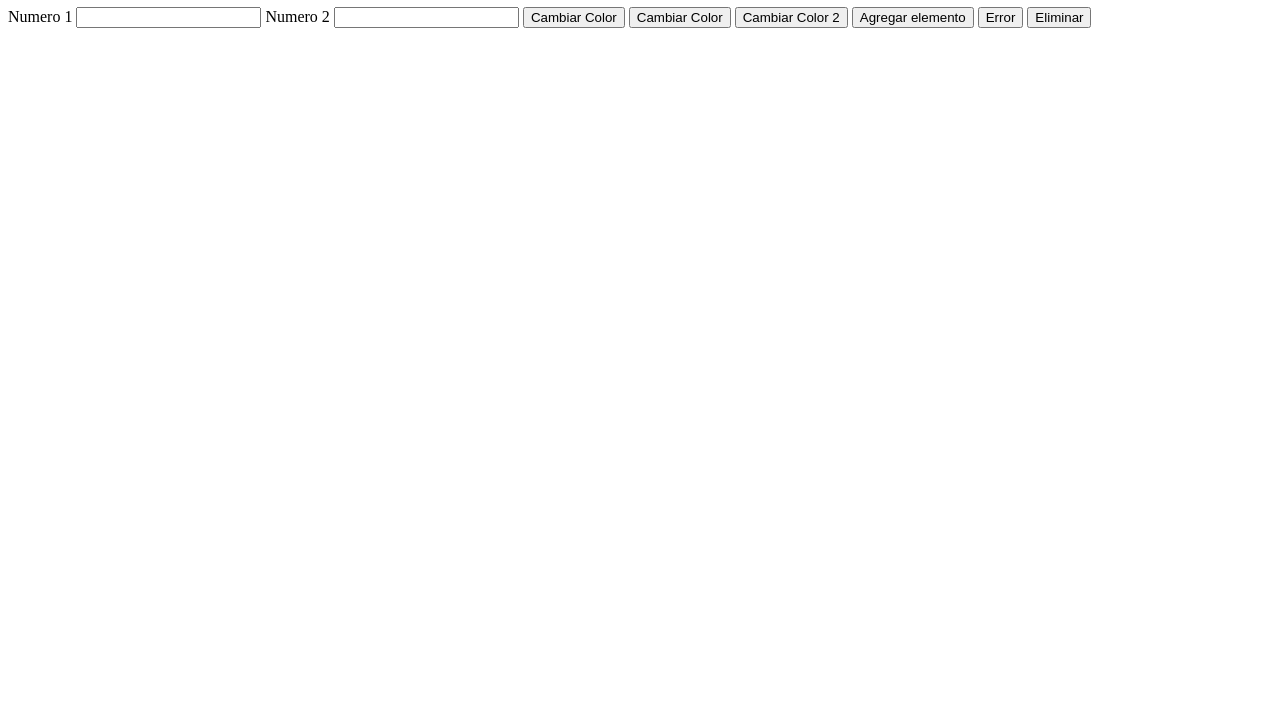
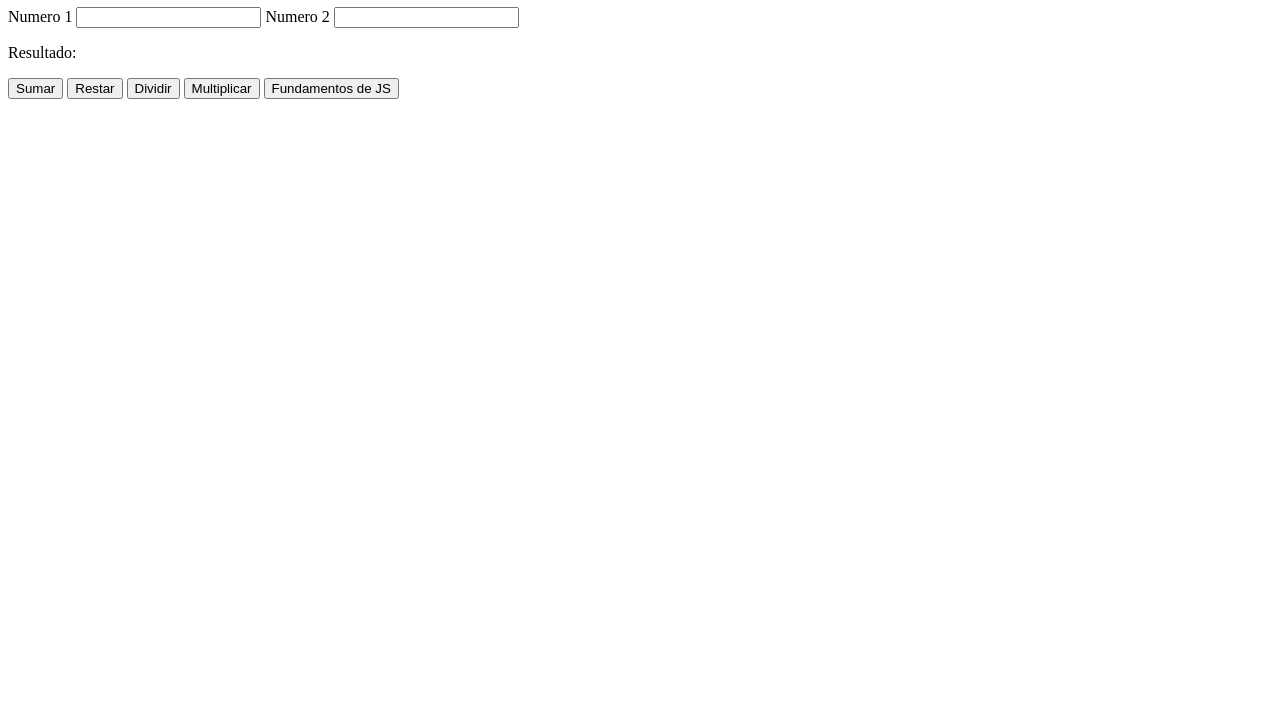
Before and after one commit to red91shadow/pw_u1_lj, a plain HTML site: page pw_u1_lj/pages/calculadoraexterna.html in a window 1280 px wide. Shown: the part 73-800 px from the top of the page. Drawn offline with Linux system fonts and the light colour scheme.

Commit message:
Taller 7

```diff
--- a/pw_u1_lj/js/calculadora.js
+++ b/pw_u1_lj/js/calculadora.js
@@ -11,3 +11,161 @@
 //  en linea (a un solo elemento),
 //  interno (a una sola pagina),
 //  externo (a varias paginas de manera centralizada).
+
+
+const SUMA = '+';
+const RESTA = '-';
+function sumar(numero1, numero2) {
+    return numero1 + numero2;
+
+}
+
+
+function restar(numero1, numero2) {
+    return numero1 - numero2;
+}
+
+
+function dividir(numero1, numero2) {
+    return numero1 / numero2;
+}
+
+
+function multiplicar(numero1, numero2) {
+    return numero1 * numero2;
+}
+
+
+function evaluarOperacion(tipo) {
+    let num1 = parseFloat(document.getElementById('id_numero1').value);
+    let num2 = parseFloat(document.getElementById('id_numero2').value);
+    let resultado = 0;
+    if (tipo === SUMA) {
+        resultado = sumar(num1, num2);
+    }
+    if (tipo === RESTA) {
+        resultado = restar(num1, num2);
+    }
+    if (tipo === '*') {
+        resultado = multiplicar(num1, num2);
+    }
+    if (tipo === '/') {
+        resultado = dividir(num1, num2);
+    }
+    document.getElementById('id_resultado').innerText = 'Resultado: ' + resultado.toString();
+
+
+    /*Tipos de variable
+    var: antiguo obsoleto
+    let: variables cambiantes
+    const: variables constantes
+     */
+
+    let nombre = '10';
+    let numero = 10;
+    let arreglo = [1, 2, 3, 4, 5];
+
+    const nomrbrec = '10';
+    console.log(arreglo);
+    console.log('texto de prueba');
+
+    /* Arreglos */
+
+    const diasLaborables = ['Lunes', 'martes', 'miercoles', 'jueves', 'viernes']
+    console.log(diasLaborables);
+    console.log(diasLaborables[0]);
+
+    consologe.log(diasLaborables[10]);
+    let valor = '';
+    consolo.log(valor);
+
+    diasLaborables.push('Sabado');
+    diasLaborables.unshift('Dias')
+    console.log(diasLaborables);
+
+    const numerosImpares = [1, 3, 5, 7, 9];
+    const numerosPares = [2, 4, 6, 8];
+    const numeros = numerosImpares.concat(numerosPares);
+    console.log(numeros)
+
+    /* Sentencias de Control  */
+
+    for (const dia of diasLaborables) {
+        console.log(dia);
+        if (dia === 'Viernes') {
+            console.log('Por fin viernes');
+        } else {
+            console.log('aun no es viernes');
+
+        }
+
+
+        if (dia !== 'Viernes') {
+            console.log('Dia Normal');
+        } else {
+            console.log('Dia de salida');
+
+        }
+    }
+
+    /* Manejos de objetos  */
+
+    const miProfesor = {
+        nombre: 'Joel',
+        apellido: 'Luna',
+        edad: 35,
+        genero: 'Masculino',
+        ciudad: 'Quito'
+    }
+
+    console.log(miProfesor)
+    console.log(miProfesor.nombre);
+
+    /* Seteo de atributos */
+
+    miProfesor.apellido = 'Drake';
+    console.log(miProfesor)
+
+
+
+    const estudiantes = [
+        {
+          nombre: 'Joel',
+          apellido: 'Luna',
+          edad: 35,
+          genero: 'Masculino',
+          ciudad: 'Quito'
+        },
+        {
+          nombre: 'Ana',
+          apellido: 'Torres',
+          edad: 28,
+          genero: 'Femenino',
+          ciudad: 'Guayaquil'
+        },
+        {
+          nombre: 'Luis',
+          apellido: 'Gómez',
+          edad: 22,
+          genero: 'Masculino',
+          ciudad: 'Cuenca'
+        }
+      ];
+
+
+      console.table(estudiantes);
+
+
+
+
+
+
+    const fundamentos = (num1, num2) => {
+        console.log('Fundamentos JS');
+    }
+
+
+
+
+
+}
--- a/pw_u1_lj/pages/calculadoraexterna.html
+++ b/pw_u1_lj/pages/calculadoraexterna.html
@@ -11,21 +11,18 @@
          <h1>Calculadora UCE</h1>
      </header>
      <section>
-         <div id="id_espacio"></div>
-         <label id="id_label_1" for="id_numero_1">Numero 1</label>
-         <input id="id_numero_1" type="number">
-         <label id="id_label_2" for="id_numero_2">Numero 2</label>
-         <input id="id_numero_2" type="text">
+        <div id="id_espacio"></div>
+        <label id="id_label_1" for="id_numero1">Numero 1</label>
+        <input id="id_numero1" type="number">
+        <label id="id_label_2" for="id_numero2">Numero 2</label>
+        <input id="id_numero2" type="number">
+        <p id="id_resultado">Resultado: </p>
+        <button onclick="evaluarOperacion('+')">Sumar</button>
+        <button onclick="evaluarOperacion('-')">Restar</button>
+        <button onclick="evaluarOperacion('/')">Dividir</button>
+        <button onclick="evaluarOperacion('*')">Multiplicar</button>
 
-         <!-- los atribulos que comienzan con "on" refieren a una accion -->
-         <button onclick="document.getElementById('id_label_1').style.background='blue' " >Cambiar Color</button>
-         <button onclick="cambiarColor('id_label_2','green')">Cambiar Color</button>
-         <button onclick="cambiarColor('id_label_2','yellow')">Cambiar Color 2</button>
-
-         <button onclick="agregarBoton()">Agregar elemento</button>
-         <button id="id_error" >Error</button>
-         <button onclick="eliminar('id_error')">Eliminar</button>
-
+        <button onclick="fundamentos()">Fundamentos de JS</button>
 
 
      </section>
```
Lines whose indentation alone changed are shown as unchanged.
